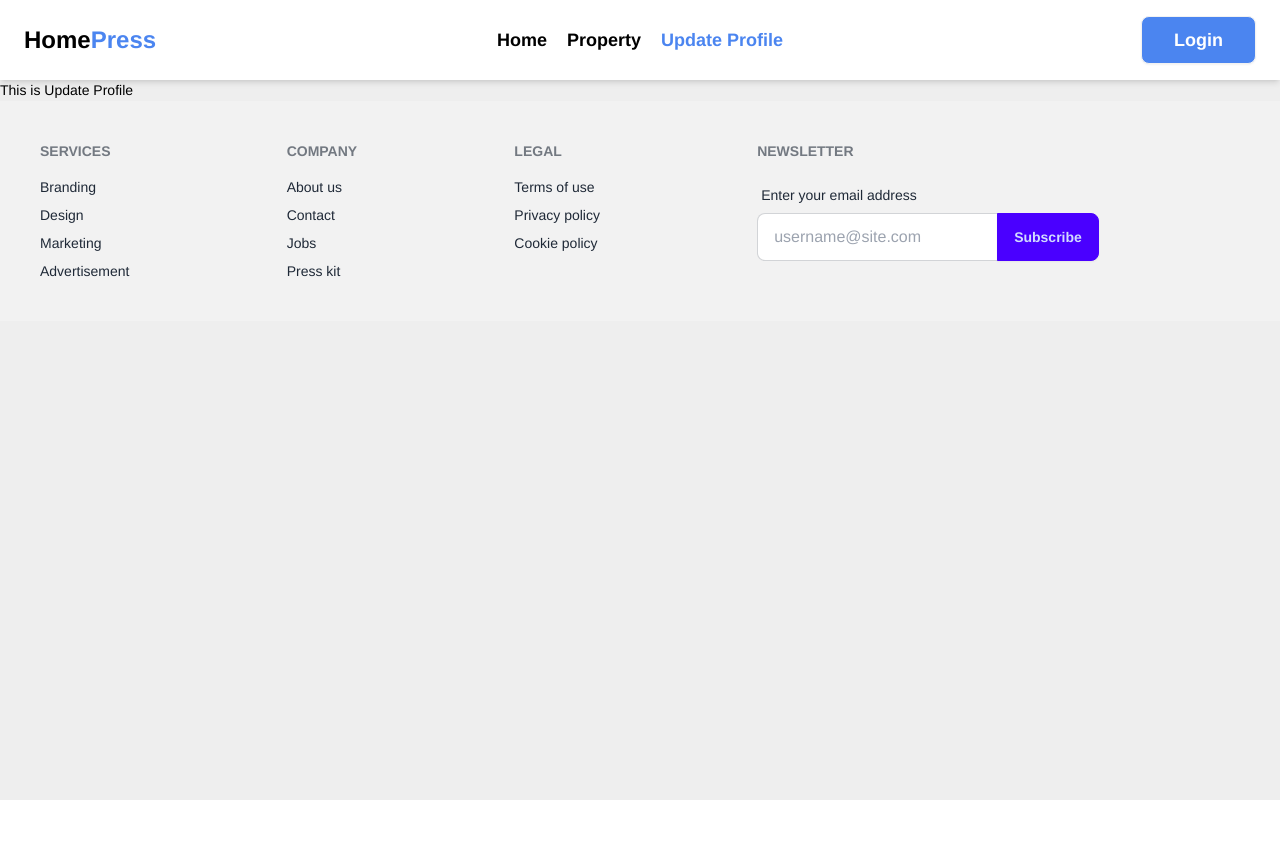
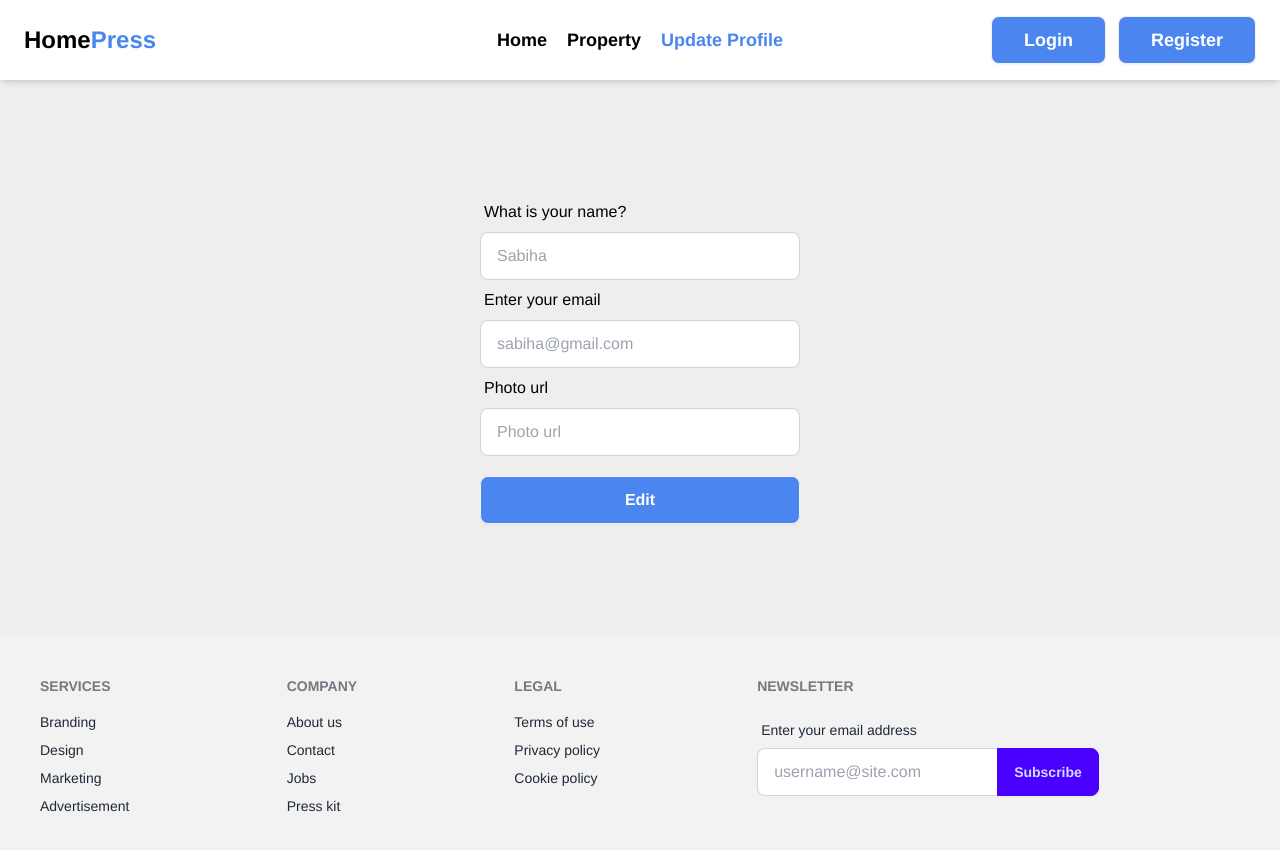
Before and after one commit to farjanasabiha/real-estate, a React (Vite) app: page /updateProfile in a window 1280 px wide. Shown: the top 850 px of the page. Before the commit the page ends 800 px from the top, so only its background shows below. Built offline with nearby package versions, Linux system fonts and the light colour scheme; no server answers.

Commit message:
Conplete User Update

```diff
--- a/package.json
+++ b/package.json
@@ -10,6 +10,7 @@
     "preview": "vite preview"
   },
   "dependencies": {
+    "aos": "^2.3.4",
     "firebase": "^10.12.2",
     "react": "^18.3.1",
     "react-dom": "^18.3.1",
--- a/src/Components/Navbar/Navbar.jsx
+++ b/src/Components/Navbar/Navbar.jsx
@@ -87,7 +87,7 @@ const Navbar = () => {
                   src={user.photoURL}
                   alt="User Profile"
                 />
-                <div className="overlay">{ user.displayName}</div>
+                <div className="overlay">{user.displayName}</div>
               </div>
               <button
                 onClick={handleSignOut}
@@ -97,12 +97,20 @@ const Navbar = () => {
               </button>
             </div>
           ) : (
-            <a
-              href="/login"
-              className="btn px-8 bg-[#4b85f0] text-white font-semibold text-lg hover:bg-transparent hover:text-[#4b85f0] hover:border-solid hover:border-[#4b85f0]"
-            >
-              <button>Login</button>
-            </a>
+            <div>
+              <a
+                href="/login"
+                className="btn mr-3 px-8 bg-[#4b85f0] text-white font-semibold text-lg hover:bg-transparent hover:text-[#4b85f0] hover:border-solid hover:border-[#4b85f0]"
+              >
+                <button>Login</button>
+              </a>
+              <a
+                href="/register"
+                className="btn px-8 bg-[#4b85f0] text-white font-semibold text-lg hover:bg-transparent hover:text-[#4b85f0] hover:border-solid hover:border-[#4b85f0]"
+              >
+                <button>Register</button>
+              </a>
+            </div>
           )}
         </div>
       </div>
--- a/src/pages/Login/Login.jsx
+++ b/src/pages/Login/Login.jsx
@@ -6,7 +6,9 @@ import { useContext, useState } from "react";
 import { AuthContext } from "../../provider/AuthProvider";
 
 const Login = () => {
-  const { signIn, googleLogin, githubLogin } = useContext(AuthContext);
+  const { signIn, googleLogin, githubLogin, } =
+    useContext(AuthContext);
+  document.title = "HomePress - Login";
 
   const [swalProps, setSwalProps] = useState({});
   const [showPassword, setShowPassword] = useState(true);
@@ -33,8 +35,8 @@ const Login = () => {
       .then((reuslt) => {
         console.log(reuslt.user);
       })
-      .catch(error => {
-        console.error('error', error.message);
+      .catch((error) => {
+        console.error("error", error.message);
       });
   };
 
@@ -46,7 +48,7 @@ const Login = () => {
       .catch((error) => {
         console.error("error", error.message);
       });
-  }
+  };
 
   return (
     <div className="container mx-auto">
@@ -118,7 +120,8 @@ const Login = () => {
             >
               Login with Google
             </button>
-            <button onClick={handleGithubLogin}
+            <button
+              onClick={handleGithubLogin}
               href="/login"
               className="btn px-8 bg-[#4b85f0] text-white transition duration-300 font-normal text-base hover:bg-transparent hover:text-[#4b85f0] hover:border-solid hover:border-[#4b85f0]"
             >
--- a/src/pages/Register/Register.jsx
+++ b/src/pages/Register/Register.jsx
@@ -4,12 +4,13 @@ import Swal from "sweetalert2";
 import { AuthContext } from "../../provider/AuthProvider";
 import { FaRegEye } from "react-icons/fa";
 import { FaEyeSlash } from "react-icons/fa";
-import { sendEmailVerification, updateProfile } from "firebase/auth";
+import { updateProfile } from "firebase/auth";
 const Register = () => {
   const { createUser } = useContext(AuthContext);
   const [swalProps, setSwalProps] = useState({});
   const [registerError, setRegisterError] = useState("");
   const [showPassword, setShowPassword] = useState(true);
+  document.title = "HomePress - Register";
 
   const handleRegister = (e) => {
     e.preventDefault();
@@ -58,9 +59,9 @@ const Register = () => {
           .catch();
 
         // Send Varification email
-        sendEmailVerification(result.user).then(() => {
-          Swal.fire("Please check your email and verify your account");
-        });
+        // sendEmailVerification(result.user).then(() => {
+        //   Swal.fire("Please check your email and verify your account");
+        // });
       })
       .catch((error) => {
         console.error(error);
@@ -70,7 +71,6 @@ const Register = () => {
   };
   return (
     <div className="container mx-auto">
-      <div>
         <form
           onSubmit={handleRegister}
           className="flex items-center justify-center flex-col py-28"
@@ -166,7 +166,6 @@ const Register = () => {
             <p className="text-red-600 font-semibold mt-5">{registerError}</p>
           )}
         </form>
-      </div>
     </div>
   );
 };
--- a/src/pages/UpdateProfile/UpdateProfile.jsx
+++ b/src/pages/UpdateProfile/UpdateProfile.jsx
@@ -1,8 +1,71 @@
+import { useContext } from "react";
+import { AuthContext } from "../../provider/AuthProvider";
+
 const UpdateProfile = () => {
+
+  const { user, updateUserProfile } = useContext(AuthContext);
+  document.title = "HomePress - Update Profile";
+
+  const handleUpdateProfile = (e) => {
+      e.preventDefault();
+
+        const name = e.target.name.value;
+        const photo = e.target.photo.value;
+
+      updateUserProfile(name, photo);
+    }
     return (
-        <div>
-            <h1>This is Update Profile</h1>
-        </div>
+      <div>
+        <form className="flex items-center justify-center flex-col py-28">
+          <label className="form-control w-full max-w-xs">
+            <div className="label">
+              <span className="label-text text-black font-medium text-base">
+                What is your name?
+              </span>
+            </div>
+            <input
+              type="text"
+              required
+              name="name"
+              placeholder="Sabiha"
+              className="input input-bordered w-full max-w-xs"
+            />
+          </label>
+          <label className="form-control w-full max-w-xs">
+            <div className="label">
+              <span className="label-text  text-black font-medium text-base">
+                Enter your email
+              </span>
+            </div>
+            <input
+              type="email"
+              name="email"
+              placeholder="sabiha@gmail.com"
+              className="input input-bordered w-full max-w-xs"
+            />
+          </label>
+          <label className="form-control w-full max-w-xs">
+            <div className="label">
+              <span className="label-text  text-black font-medium text-base">
+                Photo url
+              </span>
+            </div>
+            <input
+              type="text"
+              required
+              name="photo"
+              placeholder="Photo url"
+              className="input input-bordered w-full max-w-xs"
+            />
+          </label>
+          <input
+            onClick={handleUpdateProfile}
+            className="btn mt-5 w-full max-w-xs px-8 bg-[#4b85f0] text-white transition font-semibold duration-300 text-base hover:bg-transparent hover:text-[#4b85f0] hover:border-solid hover:border-[#4b85f0]"
+            type="submit"
+            value="Edit"
+          ></input>
+        </form>
+      </div>
     );
 };
 
--- a/src/provider/AuthProvider.jsx
+++ b/src/provider/AuthProvider.jsx
@@ -8,6 +8,7 @@ import {
   GoogleAuthProvider,
   signInWithPopup,
   GithubAuthProvider,
+  updateProfile,
 } from "firebase/auth";
 import app from "../firebase/firebase.config";
 
@@ -20,12 +21,24 @@ const AuthProvider = ({ children }) => {
   const [user, setUser] = useState(null);
   const [loading, setLoading] = useState(true);
 
+  // const handleAuthProvide = (allProvider) => {
+  //   allProvider().then((result) => {
+  //     console.log(result.user);
+  //   });
+  // };
+
+  // Update User Profile
+  const updateUserProfile = (name, image) => {
+    return updateProfile(auth.currentUser, {
+      displayName: name,
+      photoURL: image,
+    });
+  };
+
   // Create User or Sign up / Registration
   const createUser = (email, password) => {
     setLoading(true);
-      return createUserWithEmailAndPassword(auth, email, password);
-
-
+    return createUserWithEmailAndPassword(auth, email, password);
   };
 
   // LogIn or Sign In
@@ -38,13 +51,13 @@ const AuthProvider = ({ children }) => {
   const googleLogin = () => {
     setLoading(true);
     return signInWithPopup(auth, googleProvider);
-    };
+  };
 
-    // GitHub Login
-    const githubLogin = () => {
-        setLoading(true);
-        return signInWithPopup(auth, githubProvider)
-    }
+  // GitHub Login
+  const githubLogin = () => {
+    setLoading(true);
+    return signInWithPopup(auth, githubProvider);
+  };
 
   // LogOut
   const logout = () => {
@@ -71,6 +84,7 @@ const AuthProvider = ({ children }) => {
     logout,
     googleLogin,
     githubLogin,
+    updateUserProfile,
   };
   return (
     <AuthContext.Provider value={authInfo}>{children}</AuthContext.Provider>
--- a/src/routes/Router.jsx
+++ b/src/routes/Router.jsx
@@ -30,7 +30,11 @@ const router = createBrowserRouter([
       },
       {
         path: "/blog/:id",
-        element: <Blog></Blog>,
+        element: (
+          <PrivateRoute>
+            <Blog></Blog>
+          </PrivateRoute>
+        ),
       },
       {
         path: "/updateProfile",
```
Also changed, not shown: src/pages/Home/Home.jsx (+27 -8 lines), src/pages/Property/Property.jsx (+28 -5 lines), 1 other file (tests, documents, lock files or other folders).
